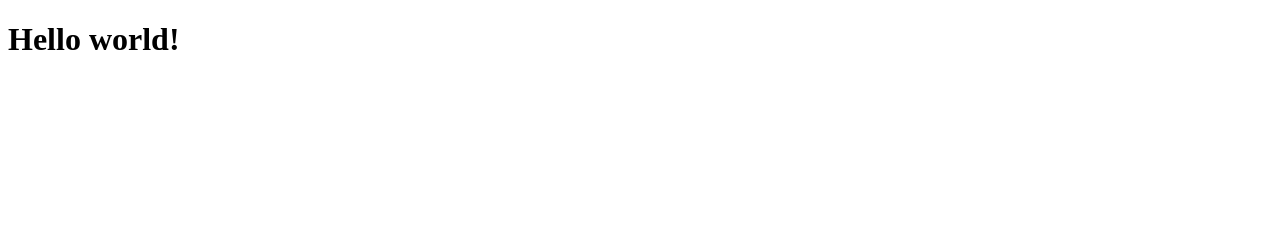
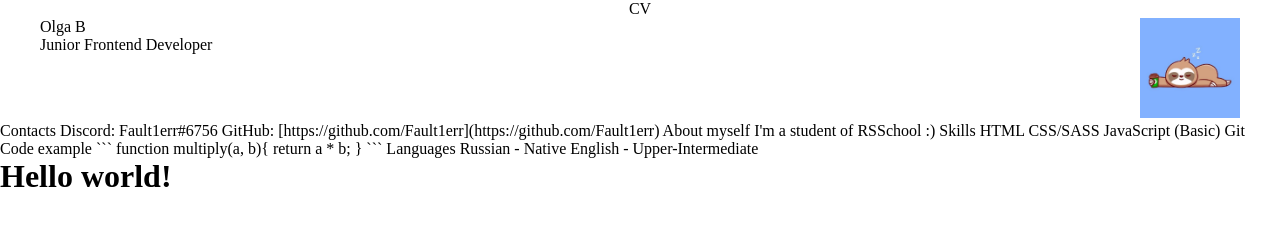
Before and after one commit to Fault1err/rsschool-cv, a plain HTML site: page index.html in a window 1280 px wide. Drawn offline with Linux system fonts and the light colour scheme.

Commit message:
feat: created CV3 first draft

````diff
--- a/index.html
+++ b/index.html
@@ -5,10 +5,65 @@
     <meta charset="UTF-8">
     <meta http-equiv="X-UA-Compatible" content="IE=edge">
     <meta name="viewport" content="width=,, initial-scale=1.0">
-    <title>Document</title>
+    <title>CV</title>
+    <link rel="stylesheet" href="style.css">
 </head>
 
 <body>
+    <div class="container">
+        <header class="header">CV</header>
+
+        <main class="main_block">
+            <div>
+                <div class="name">Olga B</div>
+                <div>Junior Frontend Developer</div>
+            </div>
+            <div class="photo">
+                <img class="img" src="img/sloth.jpeg" alt="sloth">
+            </div>
+        </main>
+    </div>
+
+
+
+    Contacts
+    Discord: Fault1err#6756
+    GitHub: [https://github.com/Fault1err](https://github.com/Fault1err)
+
+
+    About myself
+    I'm a student of RSSchool :)
+
+
+
+    Skills
+
+    HTML
+    CSS/SASS
+    JavaScript (Basic)
+    Git
+
+
+    Code example
+
+    ```
+    function multiply(a, b){
+    return a * b;
+    }
+    ```
+
+    Languages
+
+    Russian - Native
+    English - Upper-Intermediate
+
+
+
+
+
+
+
     <h1>Hello world!</h1>
 </body>
+
 </html>
--- a/style.css
+++ b/style.css
@@ -2,4 +2,22 @@
 	padding: 0;
 	margin: 0;
 	border: 0;
-	}
+}
+
+.container {
+	max-width: 1200px;
+	margin: 0 auto;
+}
+
+.header {
+	text-align: center;
+}
+
+.main_block {
+	display: flex;
+	justify-content: space-between;
+}
+
+.img {
+	width: 100px;
+}
````
Also changed, not shown: img/sloth.jpeg (added).
